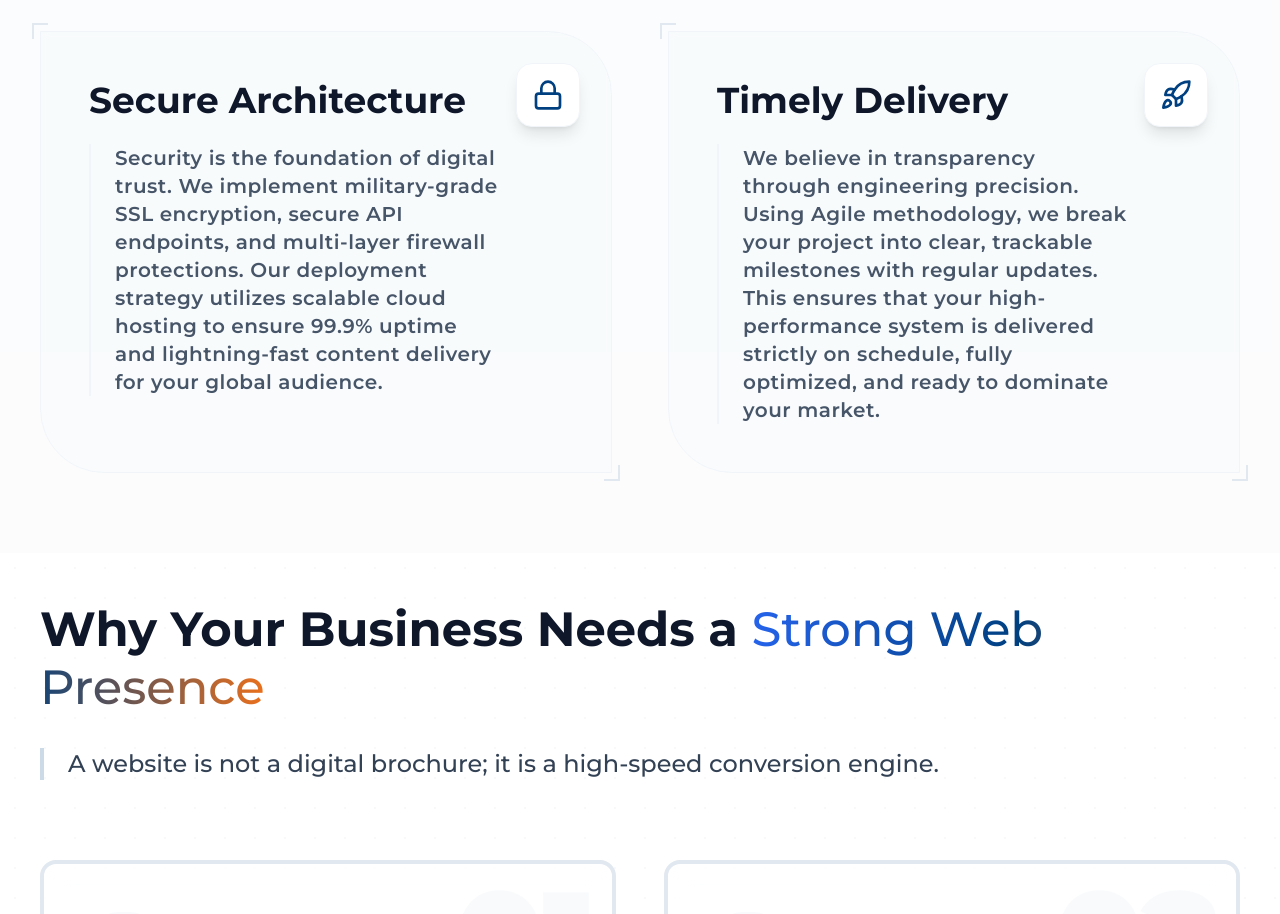
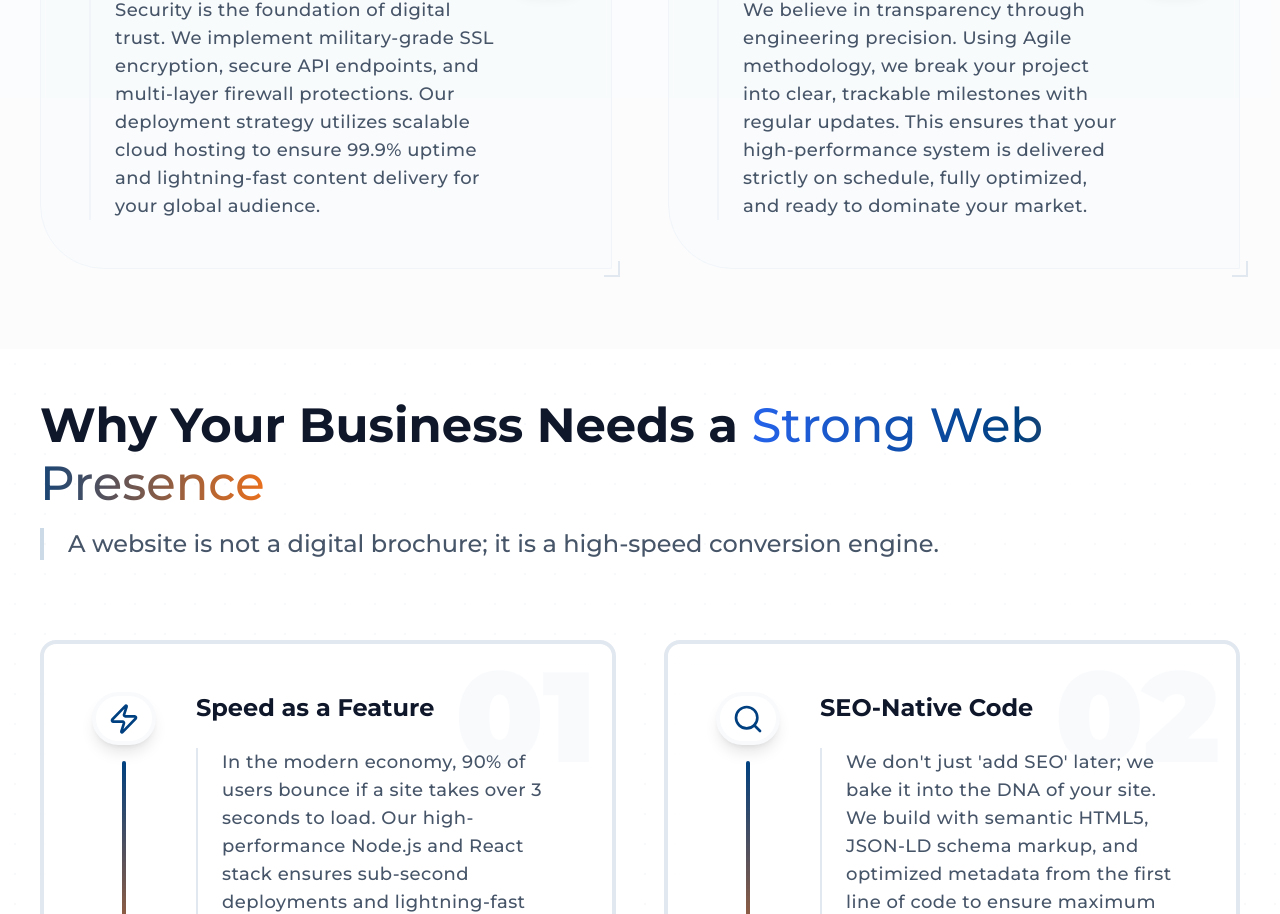
Before and after one commit to SocioBhaarat/SocioBhaarat_Frontend, a React (Vite) app: page /design-development/web-development in a window 1280 px wide. Shown: the part 2189-3103 px from the top of the page. Built offline with nearby package versions, Linux system fonts and the light colour scheme; the HTML template or start-up script is replaced by a standard one; a web font is replaced by a local one.

Commit message:
Pages UI Design Issues fix

```diff
--- a/src/components/DevelopmentProcess.tsx
+++ b/src/components/DevelopmentProcess.tsx
@@ -46,7 +46,7 @@ const ProcessSection = ({
 
     const timer = setInterval(() => {
       setActivePhase((prev) => (prev + 1) % process.length);
-    }, 5000);
+    }, 3000);
 
     return () => clearInterval(timer);
   }, [isIntersecting, process.length]);
--- a/src/components/ui/FeatureGrid.tsx
+++ b/src/components/ui/FeatureGrid.tsx
@@ -39,11 +39,11 @@ const FeatureGrid = ({ features }: FeatureGridProps) => {
           <div className="bg-slate-50/80 backdrop-blur-sm border border-slate-100 p-6 sm:p-8 md:p-12 rounded-tr-[3rem] sm:rounded-tr-[4rem] rounded-bl-[3rem] sm:rounded-bl-[4rem] group-hover:bg-white group-hover:shadow-[0_40px_80px_-20px_rgba(0,0,0,0.08)] group-hover:border-primary/20 transition-all duration-700 h-full flex flex-col justify-between relative overflow-hidden">
 
             <div className="space-y-4 md:space-y-6 pr-10 sm:pr-12 md:pr-16">
-              <h3 className="text-xl sm:text-2xl md:text-4xl font-bold text-slate-900 group-hover:text-primary transition-colors">
+              <h3 className="text-xl md:text-2xl font-bold text-slate-900 group-hover:text-primary transition-colors">
                 {feature.title}
               </h3>
 
-              <p className="text-slate-600 text-sm sm:text-base md:text-xl leading-relaxed tracking-wide font-semibold border-l-2 border-slate-100 group-hover:border-primary/30 pl-4 sm:pl-6 transition-all">
+              <p className="text-slate-600 text-base md:text-lg leading-relaxed tracking-wide font-medium border-l-2 border-slate-100 group-hover:border-primary/30 pl-4 sm:pl-6 transition-all">
                 {feature.desc}
               </p>
             </div>
--- a/src/components/ui/ServiceList.tsx
+++ b/src/components/ui/ServiceList.tsx
@@ -58,7 +58,7 @@ const ServiceList = ({ services }: ServiceListProps) => {
 
           {/* 3. Detailed Description */}
           <div className="md:col-span-7 relative">
-            <p className="text-slate-600 text-base md:text-xl leading-relaxed tracking-wide font-semibold border-l-2 border-slate-100 pl-8 transition-all duration-500 custom-desc">
+            <p className="text-slate-600 text-base md:text-lg leading-relaxed tracking-wide font-medium border-l-2 border-slate-100 pl-8 transition-all duration-500 custom-desc">
               {service.desc}
             </p>
           </div>
--- a/src/pages/design-development/AppDevelopment.tsx
+++ b/src/pages/design-development/AppDevelopment.tsx
@@ -75,7 +75,7 @@ const AppDevelopment = () => {
     },
     {
       title: "UX Architecture",
-      color: "#4f46e5", // Indigo
+      color: "#a4773f", // Indigo
       desc: "Architecting the user journey through detailed wireframes and flowcharts, focusing on intuitive navigation patterns and accessibility standards to ensure a seamless mobile-first experience."
     },
     {
--- a/src/pages/design-development/UIUXDesign.tsx
+++ b/src/pages/design-development/UIUXDesign.tsx
@@ -62,7 +62,7 @@ const UIUXDesign = () => {
     {
       id: "02",
       title: "Wireframing & Architecture",
-      color: "#4f46e5", // Indigo
+      color: "#f59e0b", // Indigo
       desc: "Our team constructs detailed low-fidelity blueprints to map out the structural skeleton of your product. We focus on defining the information hierarchy and user flow to ensure intuitive navigation and logical interactions.",
       icon: <Layout className="w-6 h-6" />,
     },
--- a/src/pages/design-development/WebDevelopment.tsx
+++ b/src/pages/design-development/WebDevelopment.tsx
@@ -86,7 +86,7 @@ const WebDevelopment = () => {
     },
     {
       title: "Customized Plan",
-      color: "#0891B2", // Cyan/Teal
+      color: "#f43f5e", // Cyan/Teal
       bg: "#ecfeff",
       desc: "Every project is unique. We engineer a bespoke development roadmap, selecting the right tech stack (MERN/Next.js) to ensure your platform is built for speed and long-term scalability."
     },
@@ -358,12 +358,12 @@ const WebDevelopment = () => {
         <div className="container mx-auto max-w-[1400px] px-4 md:px-10 relative z-10">
           {/* Section Header */}
           <div className="mb-12 md:mb-20 max-w-8xl">
-            <h2 className="text-3xl sm:text-4xl md:text-5xl font-bold mb-6 md:mb-8 text-slate-900 leading-tight">
+            <h2 className="text-3xl sm:text-4xl md:text-5xl font-bold mb-6 md:mb-4 text-slate-900 leading-tight">
               Why Your Business Needs a <span className="text-transparent bg-clip-text bg-gradient-to-r from-blue-600 via-primary to-orange-500 font-medium pr-4 -mr-4 overflow-visible leading-[1.2]">
                 Strong Web Presence
               </span>
             </h2>
-            <p className="text-slate-700 text-lg md:text-2xl max-w-7xl font-medium leading-relaxed border-l-4 border-primary/20 pl-4 md:pl-6">
+            <p className="text-slate-600 text-lg md:text-2xl max-w-7xl font-medium leading-relaxed border-l-4 border-primary/20 pl-4 md:pl-6">
               A website is not a digital brochure; it is a high-speed conversion engine.
             </p>
           </div>
@@ -404,11 +404,11 @@ const WebDevelopment = () => {
 
                 {/* 3. Right Side: Content */}
                 <div className="space-y-4 md:space-y-6 flex-grow">
-                  <h4 className="text-xl sm:text-2xl md:text-4xl font-bold text-slate-900 group-hover:text-primary transition-colors leading-tight">
+                  <h4 className="text-xl md:text-2xl font-bold text-slate-900 group-hover:text-primary transition-colors leading-tight">
                     {item.title}
                   </h4>
 
-                  <p className="text-slate-600 text-sm sm:text-base md:text-xl leading-relaxed tracking-wide font-semibold border-l-2 border-slate-200 group-hover:border-primary/30 pl-4 md:pl-6 transition-all">
+                  <p className="text-slate-600 text-base md:text-lg leading-relaxed tracking-wide font-medium border-l-2 border-slate-200 group-hover:border-primary/30 pl-4 md:pl-6 transition-all">
                     {item.desc}
                   </p>
 
@@ -436,7 +436,7 @@ const WebDevelopment = () => {
             <h2 className="text-4xl md:text-5xl font-bold text-slate-900 leading-none mb-8">
               What <span className="text-transparent bg-clip-text bg-gradient-to-r from-blue-600 via-primary to-orange-500 font-medium pr-6 -mr-6 overflow-visible">Socio Bhaarat</span> Brings to the Table
             </h2>
-            <p className="text-slate-500 text-lg md:text-2xl max-w-8xl font-medium leading-relaxed border-l-4 border-primary/20 pl-6">
+            <p className=" text-lg md:text-2xl max-w-8xl font-medium leading-relaxed border-l-4 border-primary/20 pl-6 text-slate-500">
               Industrial-strength architecture tailored for high-growth business scalability and engineered for performance
             </p>
           </div>
--- a/src/pages/design-development/WordPressDevelopment.tsx
+++ b/src/pages/design-development/WordPressDevelopment.tsx
@@ -78,7 +78,7 @@ const WordPressDevelopment = () => {
     },
     {
       title: "Strategic Roadmap",
-      color: "#4f46e5", // Indigo
+      color: "#f59e0b",
       desc: "Architecting the technical ecosystem, defining the sitemap, and creating a detailed timeline for milestone-driven delivery."
     },
     {
```
